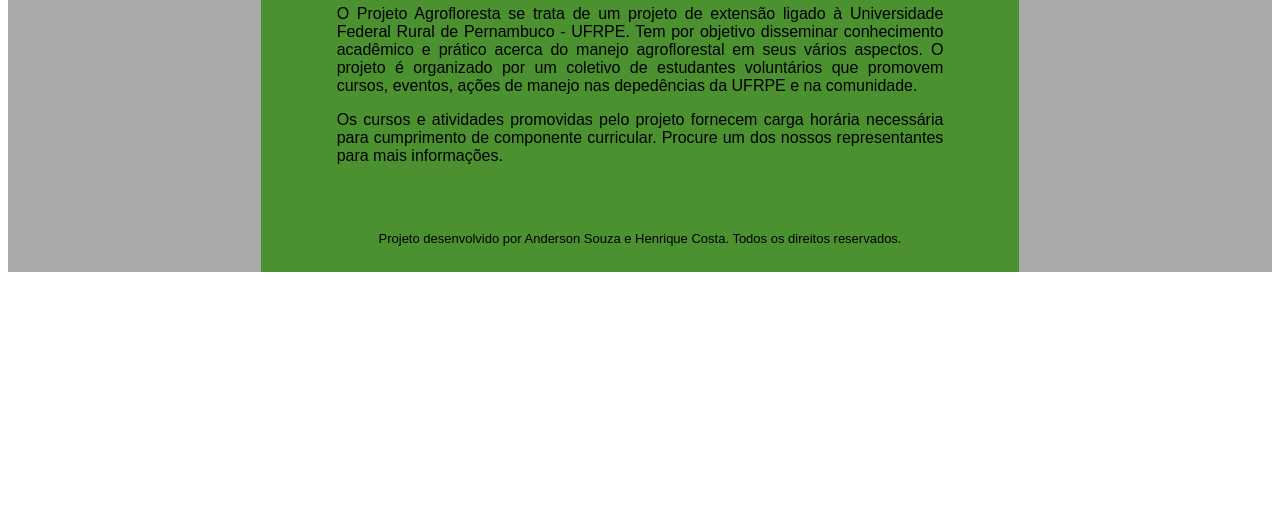
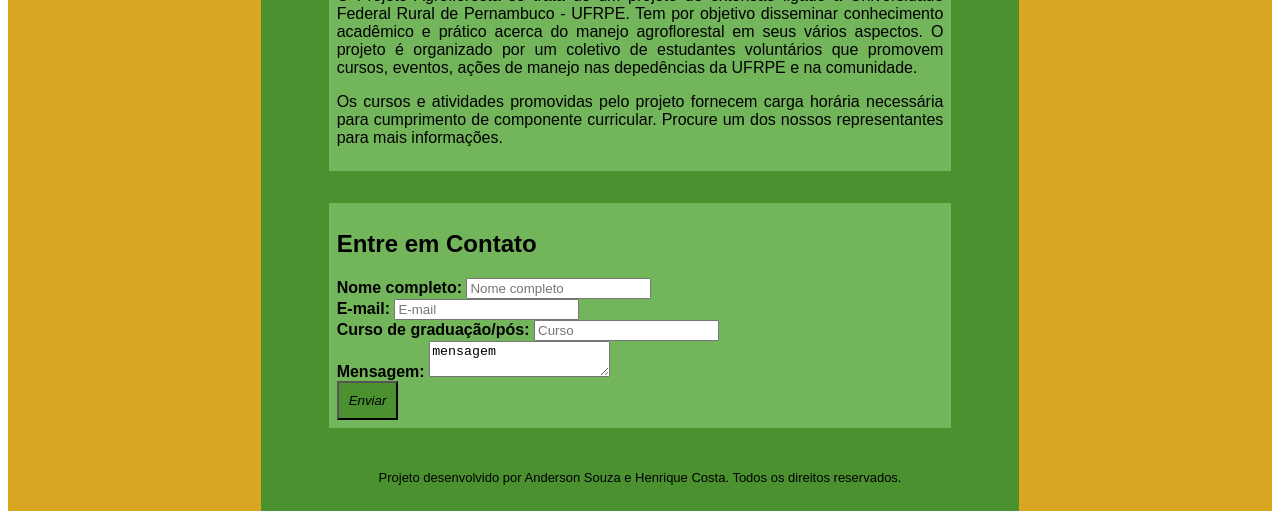
Before and after one commit to hsergiolima/uninter-atividade-extensionista-projeto, a plain HTML site: page quemsomos.html in a window 1280 px wide. Shown: the part 326-845 px from the top of the page. Before the commit the page ends 800 px from the top, so only its background shows below. Drawn offline with Linux system fonts and the light colour scheme.

Commit message:
feat: ajuste nanavegação, retirada da página contatos e alocação na página quem somos

```diff
--- a/quemsomos.html
+++ b/quemsomos.html
@@ -20,11 +20,11 @@
           <a href="cursos.html"><li class="menuSuperiorItem">Cursos</li></a>
           <a href="biblioteca.html"><li class="menuSuperiorItem">Biblioteca</li></a>
           <a href="quemsomos.html"><li class="menuSuperiorItem">Quem Somos</a></li></a>
-          <a href="contato.html"><li class="menuSuperiorItem">Entre em Contato</li></a>
         </ul>
       </div>
     </nav>
-    <article><div class="quemsomos">
+    <article>
+      <div class="conteudo">
         <h2>Quem Somos</h2>
         <p>
           O Projeto Agrofloresta se trata de um projeto de extensão ligado à Universidade Federal Rural de Pernambuco - UFRPE.
@@ -36,6 +36,22 @@
         </p>
       </div>
     </article>
+    <article>
+      <div class="conteudo">
+        <form action="">
+          <h2>Entre em Contato</h2>
+          <label for="nome"><strong>Nome completo:</strong></label>
+          <input type="text" placeholder="Nome completo"><br>
+          <label for="email"><strong>E-mail:</strong></label>
+          <input type="email" placeholder="E-mail"><br>
+          <label for="curso"><strong>Curso de graduação/pós:</strong></label>
+          <input type="text" placeholder="Curso"><br>
+          <label for="mensagem"><strong>Mensagem:</strong></label>
+          <textarea type="text-area" placeholder="mensagem">mensagem</textarea><br>
+          <input type="submit" value="Enviar" id="enviarInscricao">
+        </form>
+      </div>
+    </article>
     <footer>
       <p>Projeto desenvolvido por Anderson Souza e Henrique Costa. Todos os direitos reservados.</p>
     </footer>
--- a/style.css
+++ b/style.css
@@ -23,7 +23,7 @@
 body > * {
   justify-content: center;
   padding: 0 20%;
-  background-color: darkgrey;
+  background-color: goldenrod;
 }
 
 header,
@@ -98,6 +98,16 @@
   background: #4B9130;
 }
 
+.conteudo {
+  font-family: Arial, Helvetica, sans-serif;
+  padding: 1%;
+  margin: auto;
+  width: 80%;
+  text-align: justify;
+  justify-content: center;
+  background-color: #73B55B;
+}
+
 .quemsomos {
   font-family: Arial, Helvetica, sans-serif;
   padding: 1%;
@@ -105,9 +115,6 @@
   width: 80%;
   text-align: justify;
   justify-content: center;
-}
-
-.quemsomos:hover{
   background-color: #73B55B;
 }
 
```
Also changed, not shown: biblioteca.html (+0 -1 lines), contato.html (deleted, +0 -28 lines), cursos.html (+0 -1 lines), index.html (+0 -1 lines).
